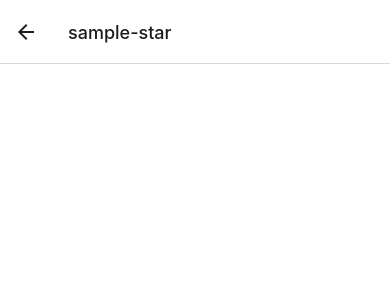
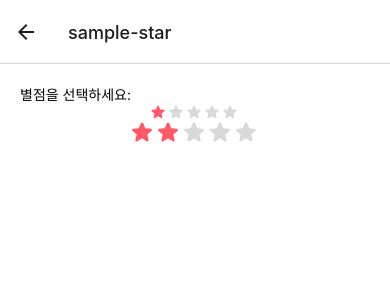
Before and after one commit to diningBuddy/fe, a React Native app: screen /sample-star in a window 390 px wide. Shown: the top 300 px of the page. Built offline with nearby package versions, Linux system fonts and the light colour scheme.

Commit message:
[KAN-258] Star

```diff
--- /dev/null
+++ b/src/common/atom/Star.tsx
@@ -0,0 +1,49 @@
+import React, { useState } from "react";
+import styled from "styled-components/native";
+
+import StarIcon from "./StarIcon"; // 별 아이콘 컴포넌트
+
+interface StarProps {
+  size?: "sm" | "lg";
+  star?: number;
+  onChange?: (rating: number) => void;
+}
+
+const Star: React.FC<StarProps> = ({ size = "lg", star = 0, onChange }) => {
+  const [rating, setRating] = useState(star); // 현재 별점 상태
+  const maxStars = 5; // 별의 총 개수
+
+  // 별을 클릭할 때 동작
+  const handleStarPress = (index: number) => {
+    const newRating = index + 1; // 클릭한 별에 따라 새로운 별점 계산
+    setRating(newRating); // 별점 업데이트
+    if (onChange) onChange(newRating); // 부모 컴포넌트에 별점 전달
+  };
+
+  return (
+    <Container>
+      {[...Array(maxStars)].map((_, index) => {
+        const filled = rating >= index + 1; // 채워진 상태인지 확인
+        const halfFilled = rating > index && rating < index + 1;
+
+        return (
+          <TouchableStar key={index} onPress={() => handleStarPress(index)}>
+            {filled ? <StarIcon size={size} type="filled" /> : <StarIcon size={size} type="outline" />}
+          </TouchableStar>
+        );
+      })}
+    </Container>
+  );
+};
+
+const Container = styled.View`
+  flex-direction: row;
+  justify-content: center;
+  align-items: center;
+`;
+
+const TouchableStar = styled.TouchableOpacity`
+  margin-right: 2px;
+`;
+
+export default Star;
--- /dev/null
+++ b/src/common/atom/StarIcon.tsx
@@ -0,0 +1,38 @@
+import React from "react";
+import Svg, { Path, Defs, ClipPath, Rect, G } from "react-native-svg";
+
+interface StarIconProps {
+  size: "sm" | "lg";
+  type: "filled" | "outline";
+}
+
+const StarIcon: React.FC<StarIconProps> = ({ size, type }) => {
+  const dimensions = size === "sm" ? { width: 16, height: 16 } : { width: 24, height: 24 };
+
+  if (type === "filled") {
+    return (
+      <Svg {...dimensions} viewBox="0 0 24 24" fill="none" xmlns="http://www.w3.org/2000/svg">
+        <Path
+          fillRule="evenodd"
+          clipRule="evenodd"
+          d="M10.7881 3.2108C11.2364 2.13286 12.7635 2.13286 13.2118 3.2108L15.2938 8.21652L20.6979 8.64976C21.8616 8.74306 22.3335 10.1953 21.4469 10.9549L17.3295 14.4818L18.5874 19.7553C18.8583 20.8909 17.6229 21.7884 16.6266 21.1799L11.9999 18.354L7.37329 21.1799C6.37697 21.7884 5.14158 20.8909 5.41246 19.7553L6.67038 14.4818L2.55303 10.9549C1.66639 10.1953 2.13826 8.74306 3.302 8.64976L8.70609 8.21652L10.7881 3.2108Z"
+          fill="#FF5967"
+        />
+      </Svg>
+    );
+  }
+
+  // Outline
+  return (
+    <Svg {...dimensions} viewBox="0 0 24 24" fill="none" xmlns="http://www.w3.org/2000/svg">
+      <Path
+        fillRule="evenodd"
+        clipRule="evenodd"
+        d="M10.7881 3.2108C11.2364 2.13286 12.7635 2.13286 13.2118 3.2108L15.2938 8.21652L20.6979 8.64976C21.8616 8.74306 22.3335 10.1953 21.4469 10.9549L17.3295 14.4818L18.5874 19.7553C18.8583 20.8909 17.6229 21.7884 16.6266 21.1799L11.9999 18.354L7.37329 21.1799C6.37697 21.7884 5.14158 20.8909 5.41246 19.7553L6.67038 14.4818L2.55303 10.9549C1.66639 10.1953 2.13826 8.74306 3.302 8.64976L8.70609 8.21652L10.7881 3.2108Z"
+        fill="#D9D9D9"
+      />
+    </Svg>
+  );
+};
+
+export default StarIcon;
--- a/src/components/sample/SampleStar.tsx
+++ b/src/components/sample/SampleStar.tsx
@@ -1,8 +1,20 @@
-import { ScrollView } from "react-native";
+import { ScrollView, Text } from "react-native";
 import styled from "styled-components/native";
+import React from "react";
+
+import Star from "../../common/atom/Star";
 
 const SampleStar = () => {
-  return <ScrollViewContainer keyboardShouldPersistTaps="handled" />;
+  const handleStarChange = (rating: number) => {
+    console.log("Selected Rating:", rating);
+  };
+  return (
+    <ScrollViewContainer keyboardShouldPersistTaps="handled">
+      <Text>별점을 선택하세요:</Text>
+      <Star size="sm" star={1.5} onChange={handleStarChange} />
+      <Star size="lg" star={2} onChange={handleStarChange} />
+    </ScrollViewContainer>
+  );
 };
 
 const ScrollViewContainer = styled(ScrollView)`
```
